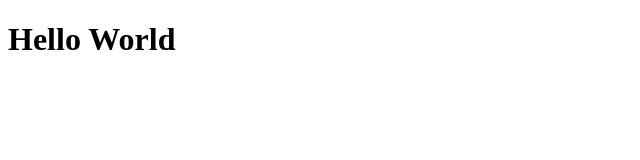
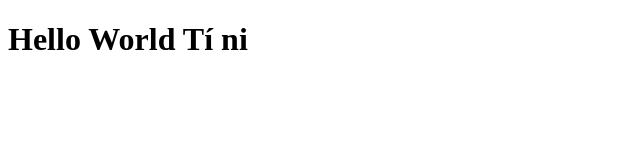
Before and after one commit to kaitouhung/github_test, a plain HTML site: page index.html in a window 1280 px wide. Shown: the whole page, without its empty margins (0-640 px from the left). Drawn offline with Linux system fonts and the light colour scheme.

Commit message:
update in remote

```diff
--- a/index.html
+++ b/index.html
@@ -9,7 +9,7 @@
 </head>
 
 <body>
-  <h1>Hello World</h1>
+  <h1>Hello World Tí ni</h1>
 
 </body>
 
```
